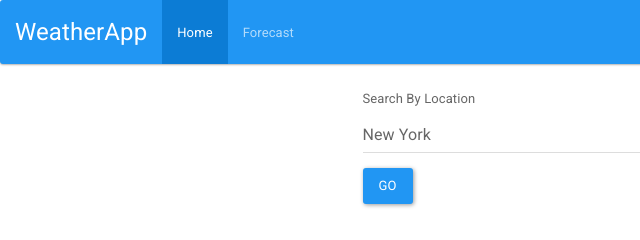
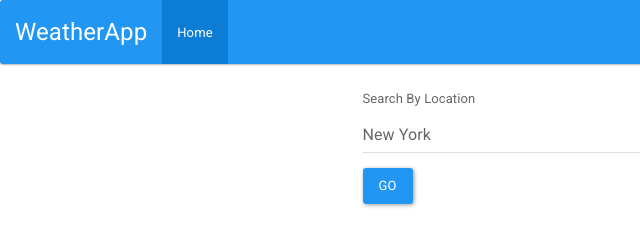
Before and after one commit to BabuSoundarajan/WeatherApp, a plain HTML site: page index.html in a window 1280 px wide. Shown: the full height of the page, 0-640 px from the left. Drawn offline with nearby package versions, Linux system fonts and the light colour scheme; some packages are replaced by stand-ins of ours.

Commit message:
Removed unwanted menu from headers

```diff
--- a/index.html
+++ b/index.html
@@ -33,7 +33,6 @@
                   <div class="collapse navbar-collapse" id="bs-example-navbar-collapse-2">
                         <ul class="nav navbar-nav">
                           <li class="active"><a href="#">Home <span class="sr-only">(current)</span></a></li>
-                          <li><a href="#!/forecast">Forecast</a></li>
                         </ul>
                   </div>
                 </div>
```
